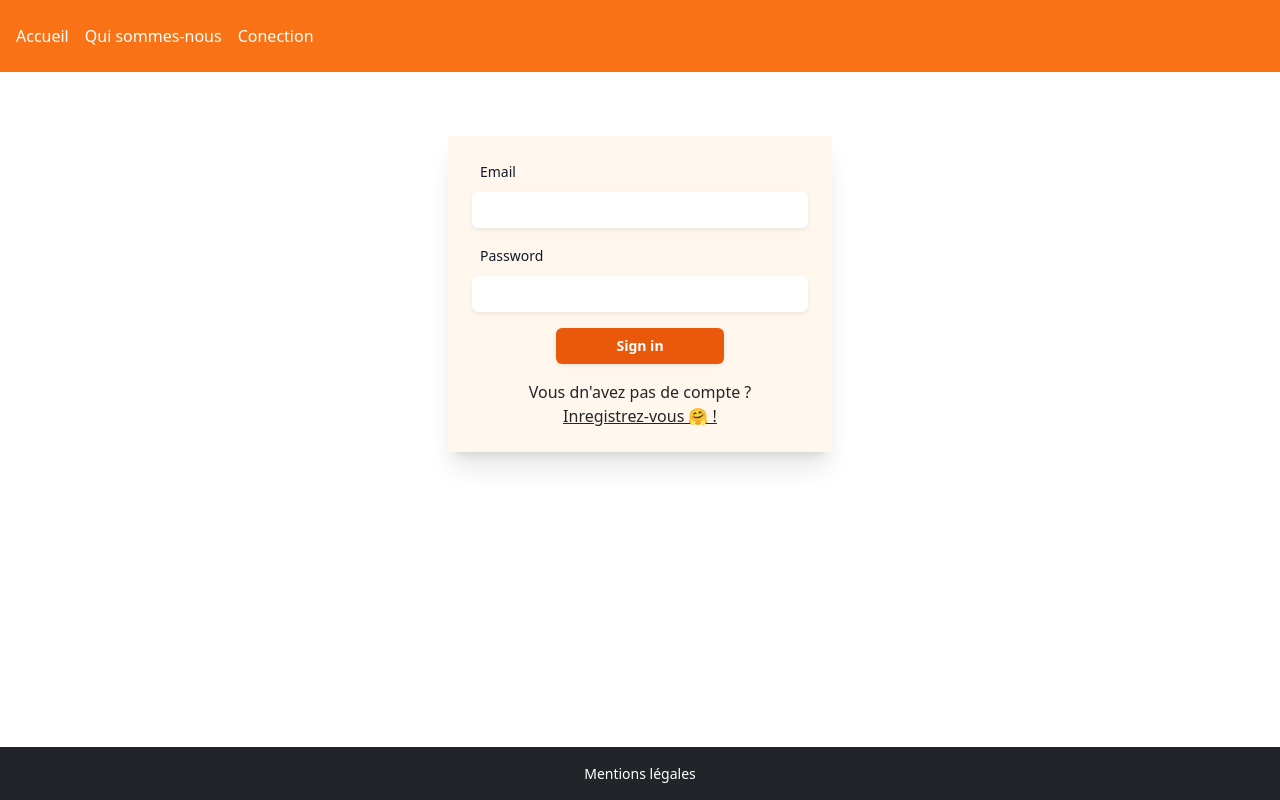
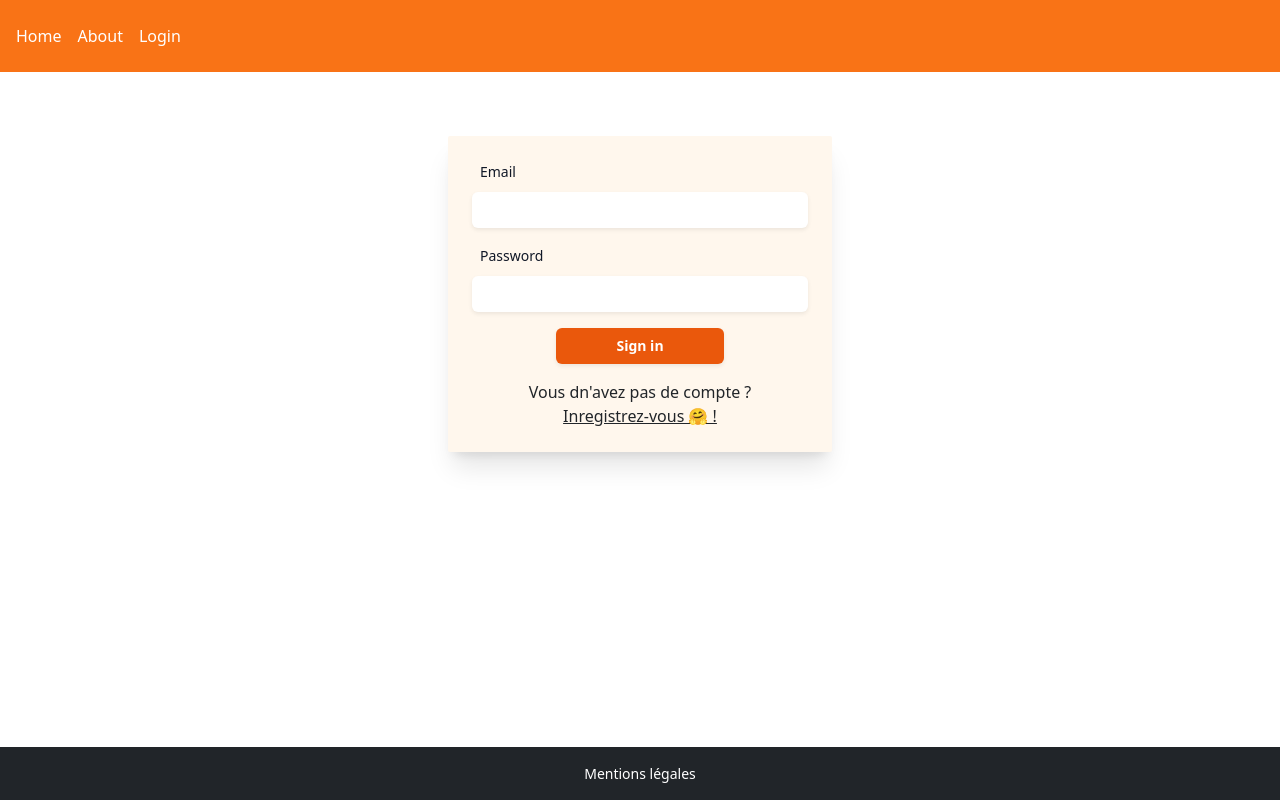
Before and after one commit to DoinaToderici/movies_app, a React (Vite) app: page /conection/login in a window 1280 px wide. Built offline with nearby package versions, Linux system fonts and the light colour scheme; no server answers.

Commit message:
♻️ Refactor Menu

```diff
--- a/src/components/pages/Accueil.jsx
+++ b/src/components/pages/Accueil.jsx
@@ -6,9 +6,17 @@ import Reviews from "../reusable/Reviews";
 
 export default function Accueil() {
   const { isLogged } = useContext(UserContext);
+
   return (
     <div>
-      {isLogged() && <Popup />}
+      {isLogged() ? (
+        <Popup />
+      ) : (
+        <div>
+          <h2 className="text-2xl text-orange-600">All movies</h2>
+          <hr className="my-4" />
+        </div>
+      )}
 
       <ListMovie />
       {/* <Reviews /> */}
--- a/src/components/reusable/Menu.jsx
+++ b/src/components/reusable/Menu.jsx
@@ -17,29 +17,30 @@ export default function Menu() {
         <ul className="navbar-nav">
           <li className="nav-item me-3">
             <Link to="/" className="text-white">
-              Accueil
+              Home
             </Link>
           </li>
           <li className="nav-item me-3">
             <Link to="/about" className="text-white">
-              Qui sommes-nous
+              About
             </Link>
           </li>
           {isLogged() ? (
             <li className="nav-item">
               <Link
+                to="/conection/login"
                 className="text-white"
                 onClick={() => {
                   handleLogOut();
                 }}
               >
-                Deconnexion
+                Logout
               </Link>
             </li>
           ) : (
             <li className="nav-item">
-              <Link to="/conection/registration" className="text-white">
-                Conection
+              <Link to="/conection/login" className="text-white">
+                Login
               </Link>
             </li>
           )}
--- a/src/context/UserContext.jsx
+++ b/src/context/UserContext.jsx
@@ -23,7 +23,7 @@ export const UserContextProvider = ({ children }) => {
     try {
       const userCredential = await methodType(auth, data.email, data.password);
       const userDB = userCredential.user;
-      // setUser(userDB);
+      setUser(userDB);
       navigate("/");
     } catch (error) {
       console.log(error.message);
@@ -58,7 +58,6 @@ export const UserContextProvider = ({ children }) => {
   }, []);
 
   const handleLogOut = () => {
-    sessionStorage.clear();
     setUser(undefined);
   };
 
```
